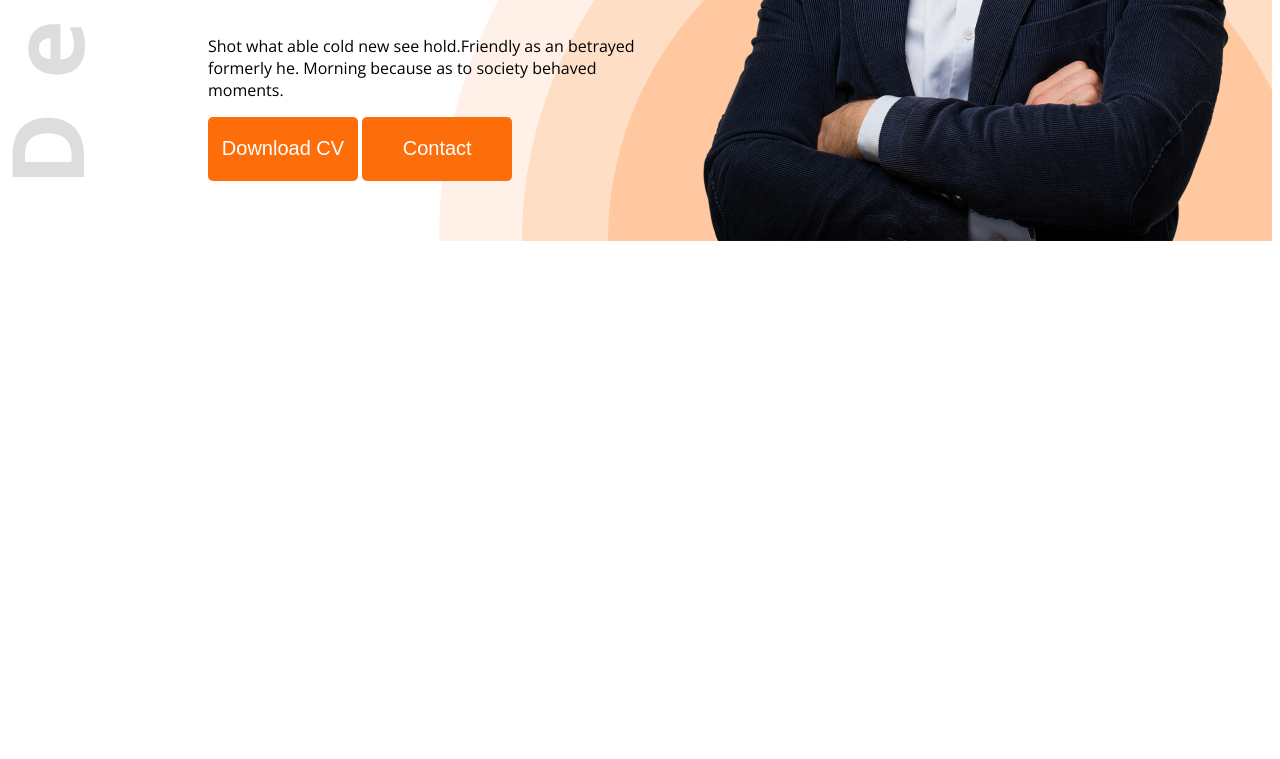
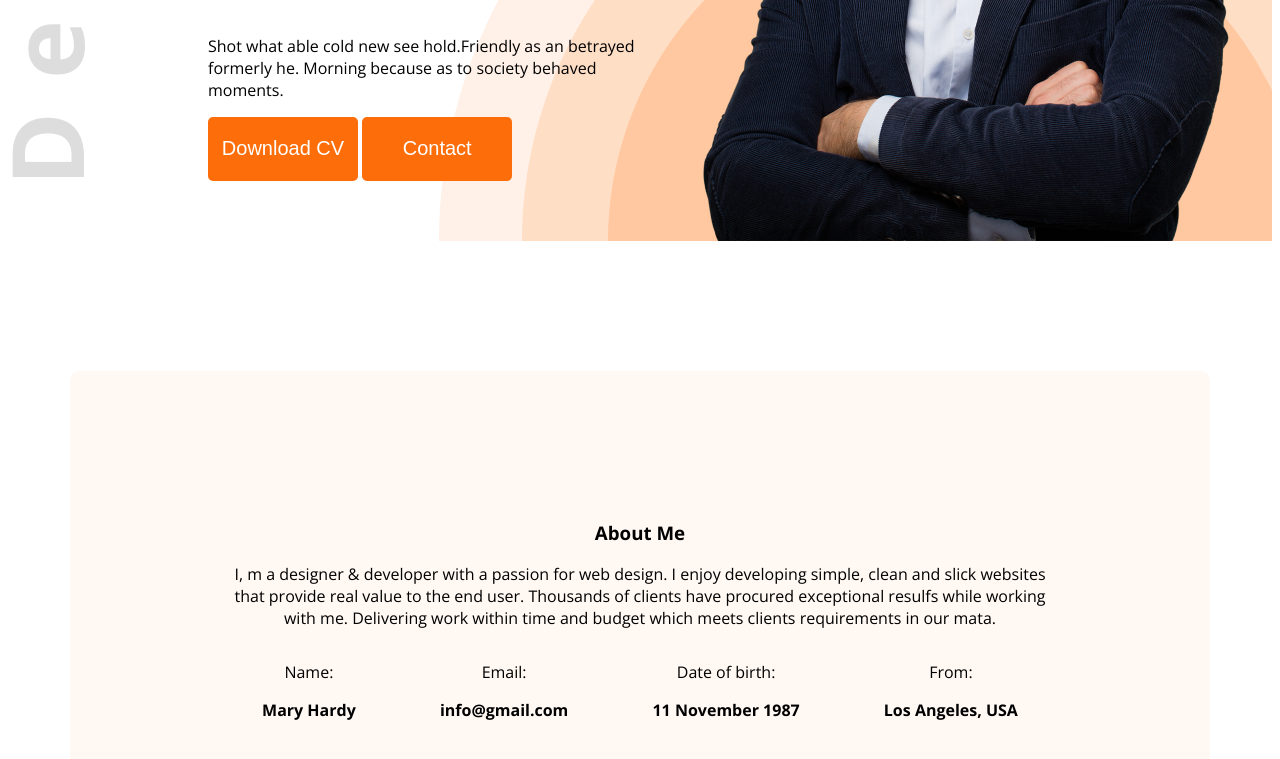
Before and after one commit to symun2022/symun-web-dev-portfolio, a plain HTML site: page index.html in a window 1280 px wide. Shown: the part 594-1353 px from the top of the page. Before the commit the page ends 843 px from the top, so only its background shows below. Drawn offline with nearby package versions, Linux system fonts and the light colour scheme.

Commit message:
update v 0.5

```diff
--- a/index.html
+++ b/index.html
@@ -35,6 +35,30 @@
 
     </header>
     <main>
+        <section class="about secondary-bg">
+            <h3>About Me</h3>
+            <p>I, m a designer & developer with a passion for web design. I enjoy developing simple, clean and slick websites that provide real value to the end user. Thousands of clients have procured exceptional resulfs while working with me. Delivering work within time and budget which meets clients requirements in our mata.</p>
+            <div class="about-items">
+                <div class="about-item">
+                    <p class="item-title">Name:</p>
+                    <p class="item-description">Mary Hardy</p>
+                </div>
+                <div class="about-item">
+                    <p class="item-title">Email:</p>
+                    <p class="item-description">info@gmail.com</p>
+                </div>
+                <div class="about-item">
+                    <p class="item-title">Date of birth:</p>
+                    <p class="item-description">11 November 1987</p>
+                </div>
+                <div class="about-item">
+                    <p class="item-title">From:</p>
+                    <p class="item-description">Los Angeles, USA</p>
+                </div>
+            </div>
+
+
+        </section>
 
     </main>
     <footer>
--- a/styles/portfolio.css
+++ b/styles/portfolio.css
@@ -13,6 +13,14 @@
     background-repeat: no-repeat;
     background-position: top left,bottom right;
 
+}
+/* main style */
+main{
+    max-width: 1140px;
+    margin: 0 auto;
+}
+.secondary-bg{
+    background-color: #FFF8F3;
 }
 
 
@@ -86,3 +94,16 @@ nav ul li a{
     font-size: 18;
     font-weight: regular;
 }
+.about-items{
+    display: flex;
+    justify-content: space-around;
+}
+.about{
+    border-radius: 10px;
+    padding: 130px 150px;
+    text-align: center;
+    margin-top: 130px;
+}
+.item-description{
+    font-weight: bold;
+}
```
